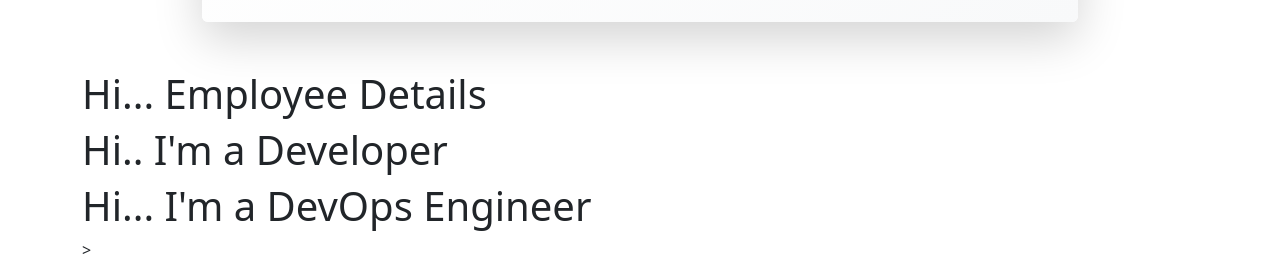
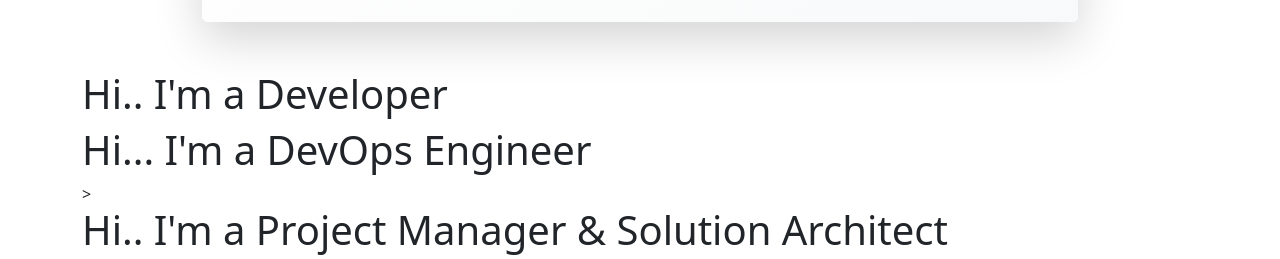
Before and after one commit to Aniket-Vaishampayan/Jenkins-GitWebhookDemo, an Angular app: page / in a window 1280 px wide. Shown: the part 590-849 px from the top of the page. Built offline with nearby package versions, Linux system fonts and the light colour scheme; no server answers.

Commit message:
I havve added a new component & remove test component

```diff
--- a/src/app/app.component.html
+++ b/src/app/app.component.html
@@ -2,7 +2,7 @@
 <div class="container">
   <app-employee></app-employee>
   <app-employee-table></app-employee-table>
-  <app-test></app-test>
   <app-test2></app-test2>
   <app-test3></app-test3>
+  <app-test4></app-test4>
 </div>
--- a/src/app/app.module.ts
+++ b/src/app/app.module.ts
@@ -8,18 +8,18 @@ import { ReactiveFormsModule } from '@angular/forms';
 import { EmployeeComponent } from './components/forms/employee/employee.component';
 import { EmployeeTableComponent } from './components/forms/employee-table/employee-table.component';
 import { EmployeeService } from './services/employee.service';
-import { TestComponent } from './components/forms/test/test.component';
 import { Test2Component } from './components/forms/test2/test2.component';
 import { Test3Component } from './components/forms/test3/test3.component';
+import { Test4Component } from './components/forms/test4/test4.component';
 
 @NgModule({
   declarations: [
     AppComponent,
     EmployeeComponent,
     EmployeeTableComponent,
-    TestComponent,
     Test2Component,
-    Test3Component
+    Test3Component,
+    Test4Component
   ],
   imports: [
     BrowserModule,
--- a/src/app/components/forms/test/test.component.html
+++ /dev/null
@@ -1 +0,0 @@
-<h1>Hi... Employee Details</h1>
--- /dev/null
+++ b/src/app/components/forms/test4/test4.component.html
@@ -0,0 +1 @@
+<h1>Hi.. I'm a Project Manager & Solution Architect</h1>
```
Also changed, not shown: src/app/components/forms/test/test.component.ts (deleted, +0 -10 lines), src/app/components/forms/test4/test4.component.ts (added, +10 -0 lines), src/app/components/forms/test4/test4.component.css (added), 1 other file (tests, documents, lock files or other folders).
